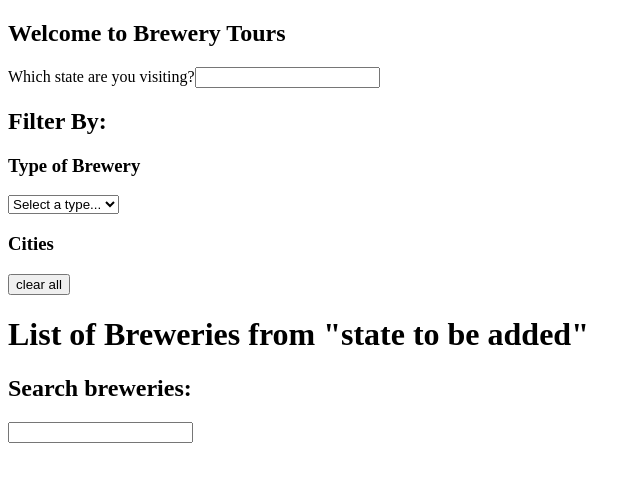
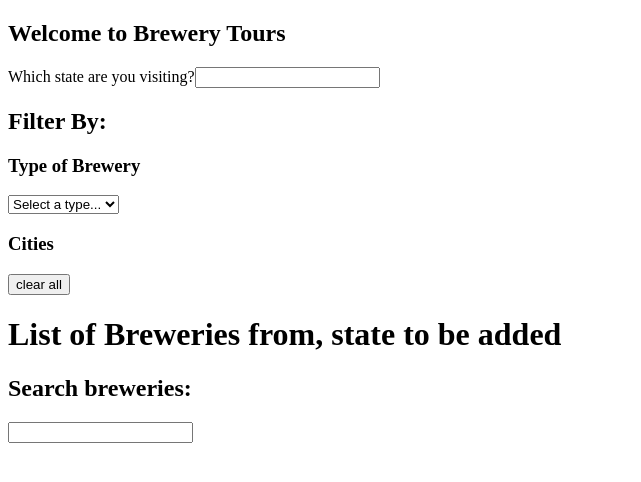
Before and after one commit to ValentinNM/boolean-uk-react-brewery-tours, a React (Create React App) app: page / in a window 1280 px wide. Shown: the top 482 px of the page, without its empty margins (0-641 px from the left). Built offline with nearby package versions, Linux system fonts and the light colour scheme; the HTML template or start-up script is replaced by a standard one.

Commit message:
new version, same issues

```diff
--- a/src/App.jsx
+++ b/src/App.jsx
@@ -6,8 +6,8 @@ import { useEffect, useState } from "react";
 export default function App() {
   const [stateImput, setStateImput] = useState("");
   const [breweries, setBreweries] = useState([]);
-  const [breweryName, setBreweryName] = useState([]);
-  const [cities, setCities] = useState([])
+  const [searchedBreweryName, setSearchedBreweryName] = useState("");
+  const [cities, setCities] = useState([]);
 
   console.log("inside breweries STATE: ", breweries);
   // console.log("stateImput: ", stateImput);
@@ -19,9 +19,9 @@ export default function App() {
     setStateImput(searchedState);
   };
 
-  const handleSubmitTest = (event) => {
+  const handleSearchedState = (event) => {
     event.preventDefault();
-    // console.log("inside handleSubmitTest: ", event.target.value);
+    // console.log("inside handleSearchedState: ", event.target.value);
 
     const handleFilterByCity = (event) => {
       const selectedCity = event.target.value;
@@ -29,9 +29,7 @@ export default function App() {
     };
 
     // useEffect(() => {
-    fetch(
-      `https://api.openbrewerydb.org/breweries?by_state=${stateImput}&per_page=50`
-    )
+    fetch(`https://api.openbrewerydb.org/breweries?by_state=${stateImput}`)
       .then((res) => res.json())
       .then(
         (breweriesData) => setBreweries(breweriesData)
@@ -40,20 +38,52 @@ export default function App() {
     // }, []);
   };
 
+  // events for the search brewerie:
+  const handleSearchBreweryImput = (event) => {
+    const searchedBrewery = event.target.value;
+    console.log("inside handleSearchBreweryImput: ", event.target.value);
+
+    setSearchedBreweryName(searchedBrewery);
+  };
+
+  useEffect(() => {
+    // if searchedBrewery ===
+    const filteredByType = breweries.filter((brewery) =>
+      brewery.name.includes(searchedBreweryName)
+    );
+    console.log("filteredByType: ", filteredByType, breweries);
+
+    setBreweries(filteredByType);
+  }, [searchedBreweryName]);
+
+  // const handleSearchedBrewery = (event) => {
+  //   event.preventDefault();
+  //   // console.log("inside handleSearchedBrewery: ", event.target.value);
+
+  //   const handleFilterByCity = (event) => {
+  //     const selectedBrewery = event.target.value;
+  //     console.log("selectedBrewery: ", selectedBrewery);
+  //   };
+  // };
+
   return (
     <>
       <Header
         handleUserImput={handleUserImput}
-        handleSubmitTest={handleSubmitTest}
+        handleSearchedState={handleSearchedState}
       />
       <main>
         <FilterSection
-        breweries={breweries}
-        stateImput={stateImput}
-        cities={cities}
-        setCities={setCities}
+          breweries={breweries}
+          stateImput={stateImput}
+          cities={cities}
+          setCities={setCities}
         />
-        <ListSection breweries={breweries} />
+        <ListSection
+          searchedBreweryName={searchedBreweryName}
+          breweries={breweries}
+          handleSearchBreweryImput={handleSearchBreweryImput}
+        />
       </main>
     </>
   );
--- a/src/components/Header.jsx
+++ b/src/components/Header.jsx
@@ -8,7 +8,7 @@ export default function Header(props) {
         <form
           id="select-state-form"
           autoComplete="off"
-          onSubmit={props.handleSubmitTest}
+          onSubmit={props.handleSearchedState}
         >
           <label htmlFor="select-state">Which state are you visiting?</label>
           <input
--- a/src/components/ListSection.jsx
+++ b/src/components/ListSection.jsx
@@ -1,13 +1,19 @@
+// import BookingForm from "./BookingForm";
+
 export default function ListSection(props) {
+  const { breweries, handleSearchBreweryImput, searchedBreweryName } = props;
+
   console.log("inside ListSection", props);
-
-  const { breweries } = props;
 
   return (
     <>
-      <h1>List of Breweries from "state to be added" </h1>
+      <h1>List of Breweries from, {"state to be added"} </h1>
       <header className="search-bar">
-        <form id="search-breweries-form" autocomplete="off">
+        <form
+          id="search-breweries-form"
+          autocomplete="off"
+          // onChange={handleSearchBreweryImput}
+        >
           <label for="search-breweries">
             <h2>Search breweries:</h2>
           </label>
@@ -15,12 +21,16 @@ export default function ListSection(props) {
             id="search-breweries"
             name="search-breweries"
             type="text"
-            // onSubmit = { }
+            onChange={handleSearchBreweryImput}
           />
         </form>
       </header>
       <article>
         <ul className="breweries-list">
+          {
+            // tie the below to an turnary operator?? conditional renderring
+          }{" "}
+          {/* {breweries.filter((brewery) => brewery.name === searchedBreweryName)} */}
           {breweries.map((brewery) => {
             const {
               name,
@@ -51,7 +61,7 @@ export default function ListSection(props) {
                   <button>Book a tour</button>
                 </section>
                 <section className="link">
-                  <a href="${website_url}" target="_blank">
+                  <a href="{website_url}" target="_blank">
                     Visit Website
                   </a>
                 </section>
```
Also changed, not shown: src/components/Main.jsx (deleted, +0 -14 lines).
